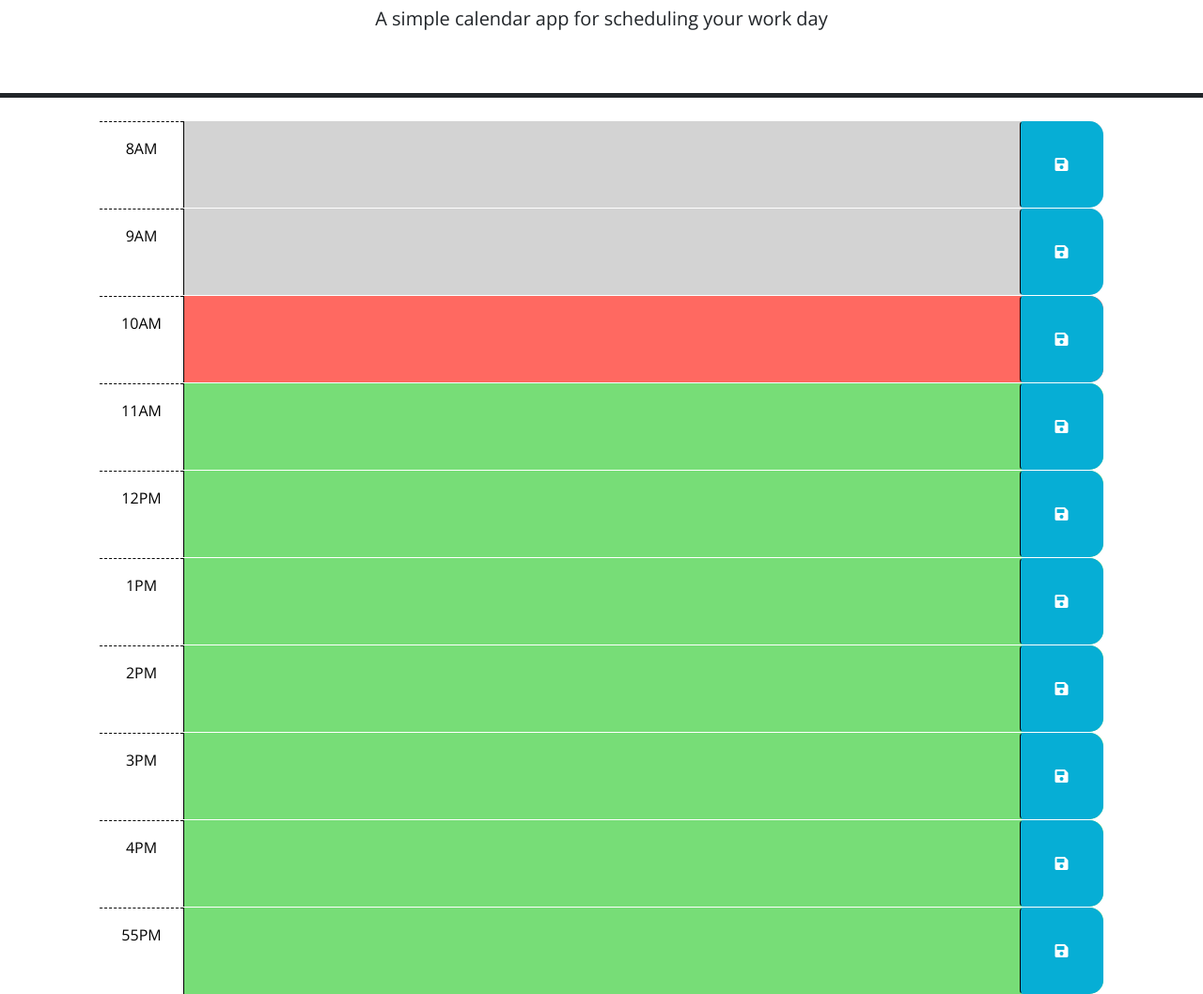
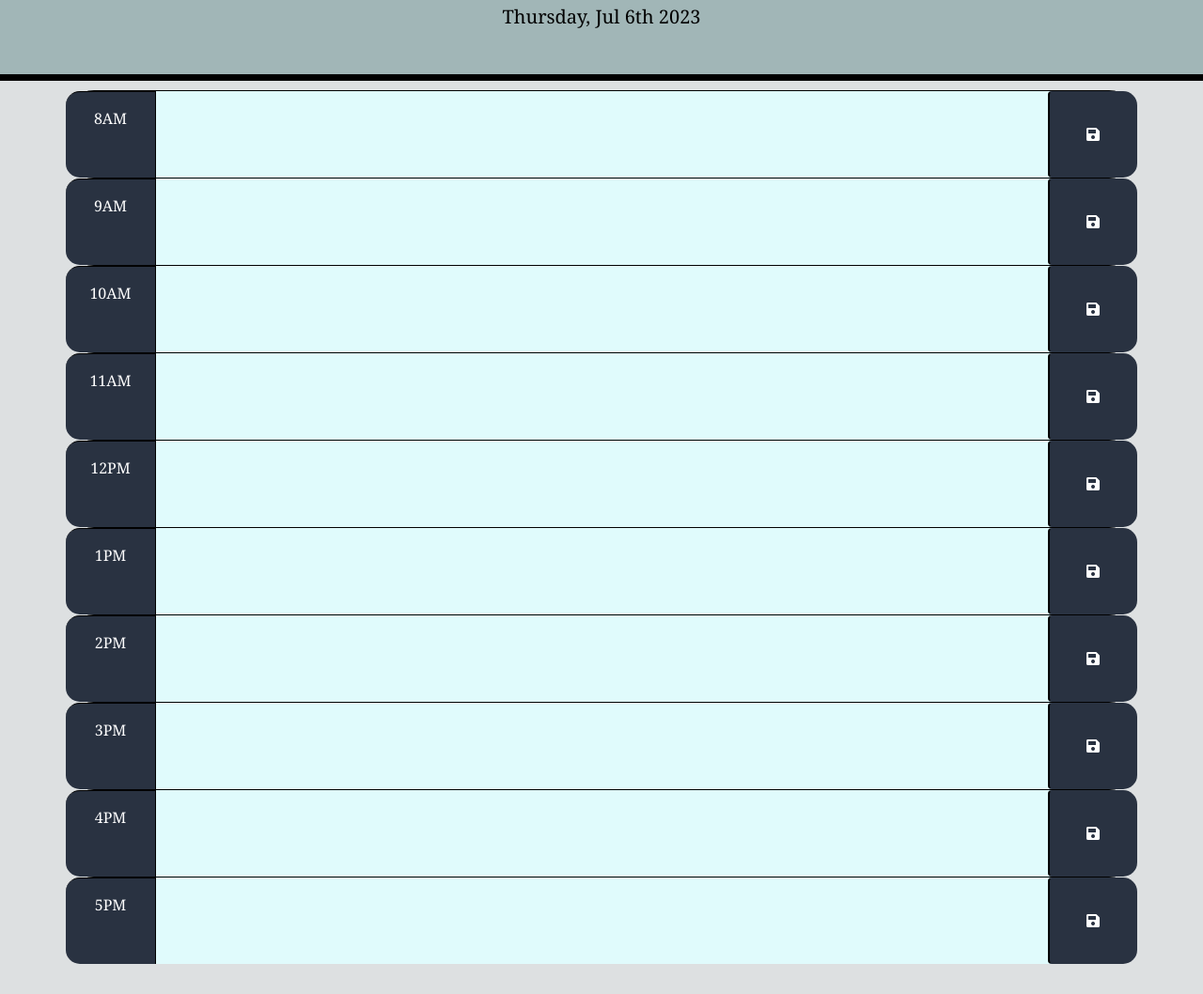
Before and after one commit to shaffachaudhry/work-day-scheduler, a plain HTML site: page index.html in a window 1280 px wide. Shown: the part 128-1186 px from the top of the page at 94% size. After the commit the page ends 1154 px from the top, so only its background shows below. Drawn offline with nearby package versions, Linux system fonts and the light colour scheme.

Commit message:
css/JS/README

```diff
--- a/index.html
+++ b/index.html
@@ -12,125 +12,78 @@
     <title>Work Day Scheduler</title>
   </head>
 
-
   <body>
-    <header class="p-5 mb-4 border-5 border-bottom border-dark text-center">
+    <header class="head">
       <h1 class="display-3">Work Day Scheduler</h1>
       <p class="lead">A simple calendar app for scheduling your work day</p>
       <p id="currentDay" class="lead"></p>
     </header>
 
-
-
-    <div class="container-lg px-5">
-      <!-- Use class for "past", "present", and "future" to apply styles to the
-        time-block divs accordingly. The javascript will need to do this by
-        adding/removing these classes on each div by comparing the hour in the
-        id to the current hour. The html provided below is meant to be an example
-        demonstrating how the css provided can be leveraged to create the
-        desired layout and colors. The html below should be removed or updated
-        in the finished product. Remember to delete this comment once the
-        code is implemented.
-        -->
-
-      <!-- Example of a past time block. The "past" class adds a gray background color. -->
-      <div id="hour-8" class="row time-block past">
-        <div class="col-2 col-md-1 hour text-center py-3">8AM</div>
-        <textarea class="col-8 col-md-10 description" rows="3"> </textarea>
-        <button class="btn saveBtn col-2 col-md-1" aria-label="save">
-          <i class="fas fa-save" aria-hidden="true"></i>
-        </button>
+    <div class="container" >
+      <div id="hour8" class="row time-block">
+        <div class="col-2 col-md-1 text-center py-3 hour">8AM</div>
+        <textarea class="col-md-10 description" rows="3"></textarea>
+        <button class="btn saveBtn col-md-1"><i class="fas fa-save"></i></button>
       </div>
 
-
-      <div id="hour-9" class="row time-block past">
-        <div class="col-2 col-md-1 hour text-center py-3">9AM</div>
-        <textarea class="col-8 col-md-10 description" rows="3"> </textarea>
-        <button class="btn saveBtn col-2 col-md-1" aria-label="save">
-          <i class="fas fa-save" aria-hidden="true"></i>
-        </button>
+      <div id="hour9" class="row time-block">
+        <div class="col-2 col-md-1 text-center py-3 hour">9AM</div>
+        <textarea class="col-md-10 description" rows="3"></textarea>
+        <button class="btn saveBtn col-md-1"><i class="fas fa-save"></i></button>
       </div>
 
-      <!-- Example of a a present time block. The "present" class adds a red background color. -->
-      <div id="hour-10" class="row time-block present">
-        <div class="col-2 col-md-1 hour text-center py-3">10AM</div>
-        <textarea class="col-8 col-md-10 description" rows="3"> </textarea>
-        <button class="btn saveBtn col-2 col-md-1" aria-label="save">
-          <i class="fas fa-save" aria-hidden="true"></i>
-        </button>
+      <div id="hour10" class="row time-block">
+        <div class="col-2 col-md-1 text-center py-3 hour">10AM</div>
+        <textarea class="col-md-10 description" rows="3"></textarea>
+        <button class="btn saveBtn col-md-1"><i class="fas fa-save"></i></button>
       </div>
 
-      <!-- Example of a future time block. The "future" class adds a green background color. -->
-      <div id="hour-11" class="row time-block future">
-        <div class="col-2 col-md-1 hour text-center py-3">11AM</div>
-        <textarea class="col-8 col-md-10 description" rows="3"> </textarea>
-        <button class="btn saveBtn col-2 col-md-1" aria-label="save">
-          <i class="fas fa-save" aria-hidden="true"></i>
-        </button>
+      <div id="hour11" class="row time-block">
+        <div class="col-2 col-md-1 text-center py-3 hour"> 11AM</div>
+        <textarea class="col-md-10 description" rows="3"></textarea>
+        <button class="btn saveBtn col-md-1"><i class="fas fa-save"></i></button>
       </div>
 
-      <div id="hour-12" class="row time-block future">
-        <div class="col-2 col-md-1 hour text-center py-3">12PM</div>
-        <textarea class="col-8 col-md-10 description" rows="3"> </textarea>
-        <button class="btn saveBtn col-2 col-md-1" aria-label="save">
-          <i class="fas fa-save" aria-hidden="true"></i>
-        </button>
+      <div id="hour12" class="row time-block">
+        <div class="col-2 col-md-1 text-center py-3 hour">12PM</div>
+        <textarea class="col-md-10 description" rows="3"></textarea>
+        <button class="btn saveBtn col-md-1"><i class="fas fa-save"></i></button>
       </div>
 
-
-      <div id="hour-13" class="row time-block future">
-        <div class="col-2 col-md-1 hour text-center py-3">1PM</div>
-        <textarea class="col-8 col-md-10 description" rows="3"> </textarea>
-        <button class="btn saveBtn col-2 col-md-1" aria-label="save">
-          <i class="fas fa-save" aria-hidden="true"></i>
-        </button>
+      <div id="hour13" class="row time-block">
+        <div class="col-2 col-md-1 text-center py-3 hour">1PM</div>
+        <textarea class="col-md-10 description" rows="3"></textarea>
+        <button class="btn saveBtn col-md-1"><i class="fas fa-save"></i></button>
       </div>
 
-
-      <div id="hour-14" class="row time-block future">
-        <div class="col-2 col-md-1 hour text-center py-3">2PM</div>
-        <textarea class="col-8 col-md-10 description" rows="3"> </textarea>
-        <button class="btn saveBtn col-2 col-md-1" aria-label="save">
-          <i class="fas fa-save" aria-hidden="true"></i>
-        </button>
+      <div id="hour14" class="row time-block">
+        <div class="col-2 col-md-1 text-center py-3 hour">2PM</div>
+        <textarea class="col-md-10 description" rows="3"></textarea>
+        <button class="btn saveBtn col-md-1"><i class="fas fa-save"></i></button>
       </div>
 
-
-      <div id="hour-15" class="row time-block future">
-        <div class="col-2 col-md-1 hour text-center py-3">3PM</div>
-        <textarea class="col-8 col-md-10 description" rows="3"> </textarea>
-        <button class="btn saveBtn col-2 col-md-1" aria-label="save">
-          <i class="fas fa-save" aria-hidden="true"></i>
-        </button>
+      <div id="hour15" class="row time-block">
+        <div class="col-2 col-md-1 text-center py-3 hour">3PM</div>
+        <textarea class="col-md-10 description" rows="3"></textarea>
+        <button class="btn saveBtn col-md-1"><i class="fas fa-save"></i></button>
       </div>
 
-
-      <div id="hour-16" class="row time-block future">
-        <div class="col-2 col-md-1 hour text-center py-3">4PM</div>
-        <textarea class="col-8 col-md-10 description" rows="3"> </textarea>
-        <button class="btn saveBtn col-2 col-md-1" aria-label="save">
-          <i class="fas fa-save" aria-hidden="true"></i>
-        </button>
+      <div id="hour16" class="row time-block">
+        <div class="col-2 col-md-1 text-center py-3 hour">4PM</div>
+        <textarea class="col-md-10 description"rows="3"></textarea>
+        <button class="btn saveBtn col-md-1"><i class="fas fa-save"></i></button>
       </div>
 
-
-      <div id="hour-17" class="row time-block future">
-        <div class="col-2 col-md-1 hour text-center py-3">55PM</div>
-        <textarea class="col-8 col-md-10 description" rows="3"> </textarea>
-        <button class="btn saveBtn col-2 col-md-1" aria-label="save">
-          <i class="fas fa-save" aria-hidden="true"></i>
-        </button>
+      <div id="hour17" class="row time-block">
+        <div class="col-2 col-md-1 text-center py-3 hour">5PM</div>
+        <textarea class="col-md-10 description" rows="3"></textarea>
+        <button class="btn saveBtn col-md-1"><i class="fas fa-save"></i></button>
       </div>
     </div>
 
 
     <script src="https://code.jquery.com/jquery-3.4.1.min.js"></script>
-    <script
-      src="https://cdn.jsdelivr.net/npm/dayjs@1.11.3/dayjs.min.js"
-      integrity="sha256-iu/zLUB+QgISXBLCW/mcDi/rnf4m4uEDO0wauy76x7U="
-      crossorigin="anonymous"
-    ></script>
-
+    <script src="https://cdnjs.cloudflare.com/ajax/libs/moment.js/2.24.0/moment.min.js"></script>
     <script src="script.js"></script>
   </body>
 </html>
--- a/script.js
+++ b/script.js
@@ -1,23 +1,57 @@
-// Wrap all code that interacts with the DOM in a call to jQuery to ensure that
-// the code isn't run until the browser has finished rendering all the elements
-// in the html.
-$(function () {
-    // TODO: Add a listener for click events on the save button. This code should
-    // use the id in the containing time-block as a key to save the user input in
-    // local storage. HINT: What does `this` reference in the click listener
-    // function? How can DOM traversal be used to get the "hour-x" id of the
-    // time-block containing the button that was clicked? How might the id be
-    // useful when saving the description in local storage?
-    //
-    // TODO: Add code to apply the past, present, or future class to each time
-    // block by comparing the id to the current hour. HINTS: How can the id
-    // attribute of each time-block be used to conditionally add or remove the
-    // past, present, and future classes? How can Day.js be used to get the
-    // current hour in 24-hour time?
-    //
-    // TODO: Add code to get any user input that was saved in localStorage and set
-    // the values of the corresponding textarea elements. HINT: How can the id
-    // attribute of each time-block be used to do this?
-    //
-    // TODO: Add code to display the current date in the header of the page.
-  });
+
+//display current date
+  var today = moment().format('dddd, MMM Do YYYY');
+  $("#currentDay").html(today);
+
+  $(document).ready(function () {
+    $(".saveBtn").on("click", function () {
+      // obtain description values in JQuery
+      var context = $(this).siblings(".description").val();
+      var time = $(this).parent().attr("id");
+
+      localStorage.setItem(time,context);
+    })
+
+
+    function timeTracker() {
+      //get the time now
+      var timeNow = moment().hour();
+
+      // loop time blocks
+      $(".time-block").each(function () {
+          var block = parseInt($(this).attr("id").split("hour")[1]);
+
+
+          if (block < timeNow) {
+              $(this).removeClass("future");
+              $(this).removeClass("present");
+              $(this).addClass("past");
+          }
+          else if (block === timeNow) {
+              $(this).removeClass("past");
+              $(this).removeClass("future");
+              $(this).addClass("present");
+          }
+          else {
+              $(this).removeClass("present");
+              $(this).removeClass("past");
+              $(this).addClass("future");
+
+          }
+      })
+  }
+
+  // Get item stored from local storage
+  $("#hour8 .description").val(localStorage.getItem("hour8"));
+  $("#hour9 .description").val(localStorage.getItem("hour9"));
+  $("#hour10 .description").val(localStorage.getItem("hour10"));
+  $("#hour11 .description").val(localStorage.getItem("hour11"));
+  $("#hour12 .description").val(localStorage.getItem("hour12"));
+  $("#hour13 .description").val(localStorage.getItem("hour13"));
+  $("#hour14 .description").val(localStorage.getItem("hour14"));
+  $("#hour15 .description").val(localStorage.getItem("hour15"));
+  $("#hour16 .description").val(localStorage.getItem("hour16"));
+  $("#hour17 .description").val(localStorage.getItem("hour17"));
+
+  timeTracker();
+})
--- a/style.css
+++ b/style.css
@@ -1,7 +1,17 @@
 body {
-    font-family: 'Open Sans', sans-serif;
+    font-family: Georgia, 'Times New Roman', Times, serif;
     font-size: 16px;
+    background-color: #dde0e1;
   }
+
+  :root{
+    --undertones:#98c1d9;
+    --overtone: #a1b6b7;
+    --highlight: #ee6c4d;
+    --accent: #e0fbfc;
+    --button: #293241;
+  }
+
 
   textarea {
     background: transparent;
@@ -12,44 +22,58 @@ body {
     padding: 10px;
   }
 
+  .head {
+    text-align: center;
+    color: #000000;
+    border-bottom: 7px solid black;
+    padding-bottom: 30px;
+    background-color: var(--overtone);
+    font-family:Georgia, 'Times New Roman', Times, serif;
+  }
+  .container {
+    padding-top: 10px;
+  }
   .description {
     white-space: pre-wrap;
   }
 
   .time-block {
-    border-radius: 15px;
+    border-radius: 30px;
+    background-color: var(--button);
   }
 
   .row {
-    border-top: 1px solid white;
+    border-top: 1px solid black;
   }
 
   .hour {
-    background-color: #ffffff;
-    color: #000000;
-    border-top: 1px dashed #000000;
+    background-color: var(--button);
+    color: #ffffff;
+    border-top:1px solid black;
+    border-top-left-radius: 15px;
+    border-bottom-left-radius: 15px;
   }
 
   .past {
-    background-color: #d3d3d3;
+    background-color: var(--accent);
     color: white;
   }
 
   .present {
-    background-color: #ff6961;
+    background-color: var(--highlight);
     color: white;
   }
 
   .future {
-    background-color: #77dd77;
+    background-color:var(--undertones);
     color: white;
   }
 
   .saveBtn {
-    border-left: 1px solid black;
+    border-left: 2px solid black;
     border-top-right-radius: 15px;
     border-bottom-right-radius: 15px;
-    background-color: #06aed5;
+    background-color:var(--button);
     color: white;
   }
 
```
Also changed, not shown: assets/mock-up.png (added), 2 other files.
